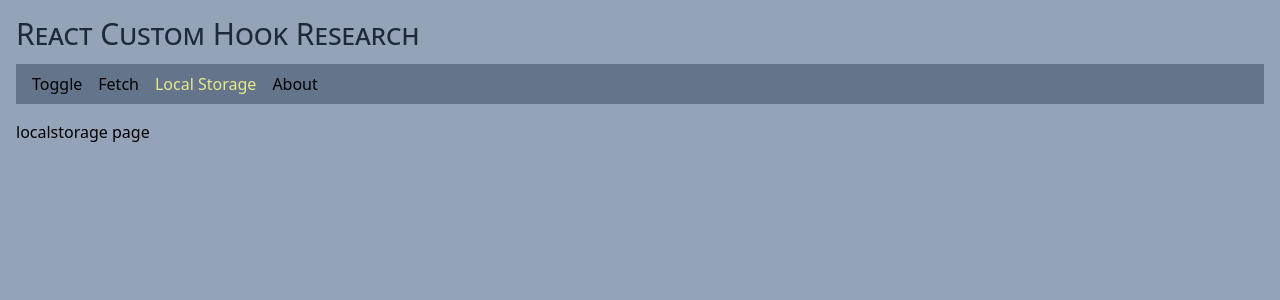
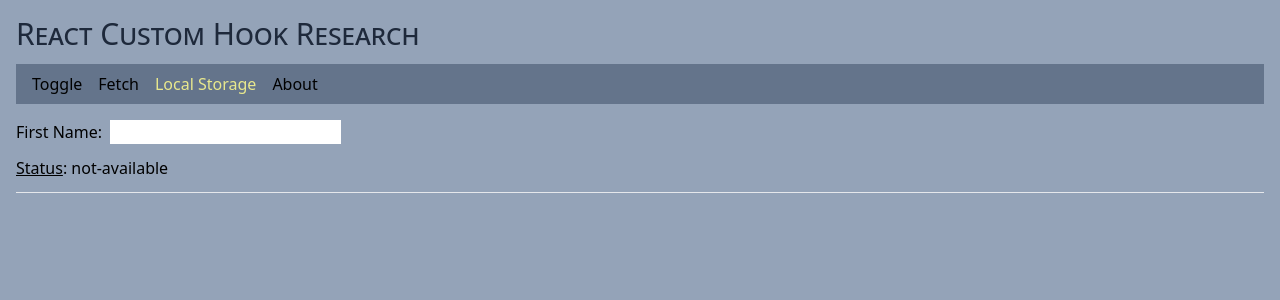
Before and after one commit to edwardtanguay/et770-react-custom-hooks, a React (Vite) app: page /local-storage in a window 1280 px wide. Shown: the top 300 px of the page. Built offline with nearby package versions, Linux system fonts and the light colour scheme.

Commit message:
finished

```diff
--- a/src/hooks/useLocalStorage.tsx
+++ b/src/hooks/useLocalStorage.tsx
@@ -1,12 +1,20 @@
-import { useState } from "react";
+/* eslint-disable react-hooks/exhaustive-deps */
+import { useEffect, useState } from "react";
 
-export const useLocalStorage = <T = unknown>(initialValue: T) => {
-	const [obj, setObj] = useState<T>(initialValue);
+export const useLocalStorage = (idCode: string, initialValue = "") => {
+	const [value, setValue] = useState(initialValue);
 
-	const save = () => {
-		const _obj = structuredClone(obj);
-		setObj(_obj);
-	}
+	useEffect(() => {
+		const _value = localStorage.getItem(idCode);
+		if (_value !== null) {
+			setValue(_value);
+		}
+	}, []);
 
-	return [obj, save];
-}
+	const save = (value: string) => {
+		setValue(value);
+		localStorage.setItem(idCode, value);
+	};
+
+	return { value, save };
+};
--- a/src/pages/PageLocalStorage.tsx
+++ b/src/pages/PageLocalStorage.tsx
@@ -1,5 +1,24 @@
+import { useLocalStorage } from "../hooks/useLocalStorage";
+
 export const PageLocalStorage = () => {
+	const { value: firstName, save: saveFirstName } = useLocalStorage("firstName");
+	const { value: status, save: saveStatus } = useLocalStorage("status", 'not-available');
+
 	return (
-		<p>localstorage page</p>
-	)
-}
+		<>
+			<div className="flex gap-2 mb-3">
+				<p>First Name:</p>
+				<input
+					value={firstName}
+					onChange={(e) => saveFirstName(e.target.value)}
+				/>
+			</div>
+			<div className="flex mb-3">
+				<p className="underline cursor-pointer" onClick={() => saveStatus(status === 'available' ? 'not-available' : 'available')}>Status</p>
+				<p>: {status}</p>
+			</div>
+			<hr className="mb-3" />
+			{firstName && <p>Hello, {firstName}, you are currently marked as {status === 'available' ? 'available' : 'not available'} </p>}
+		</>
+	);
+};
```
